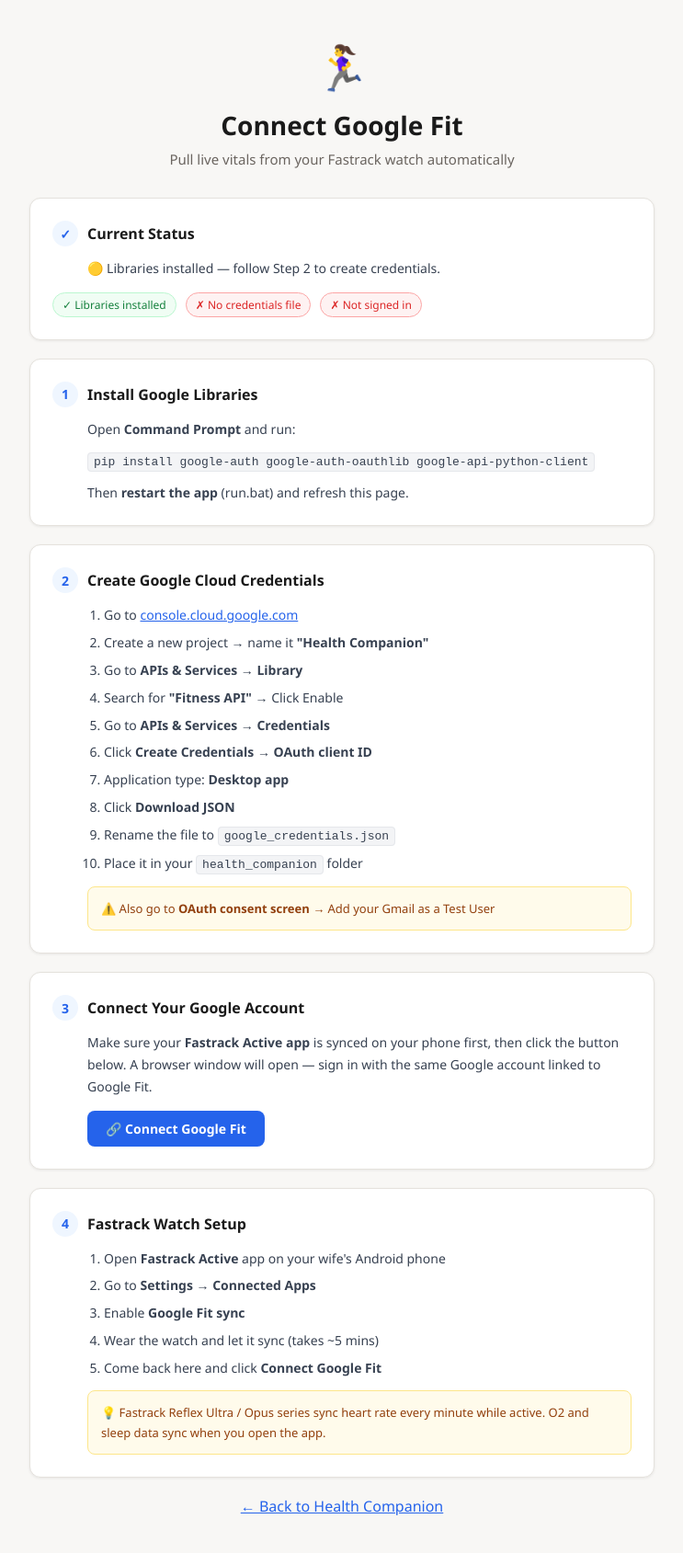
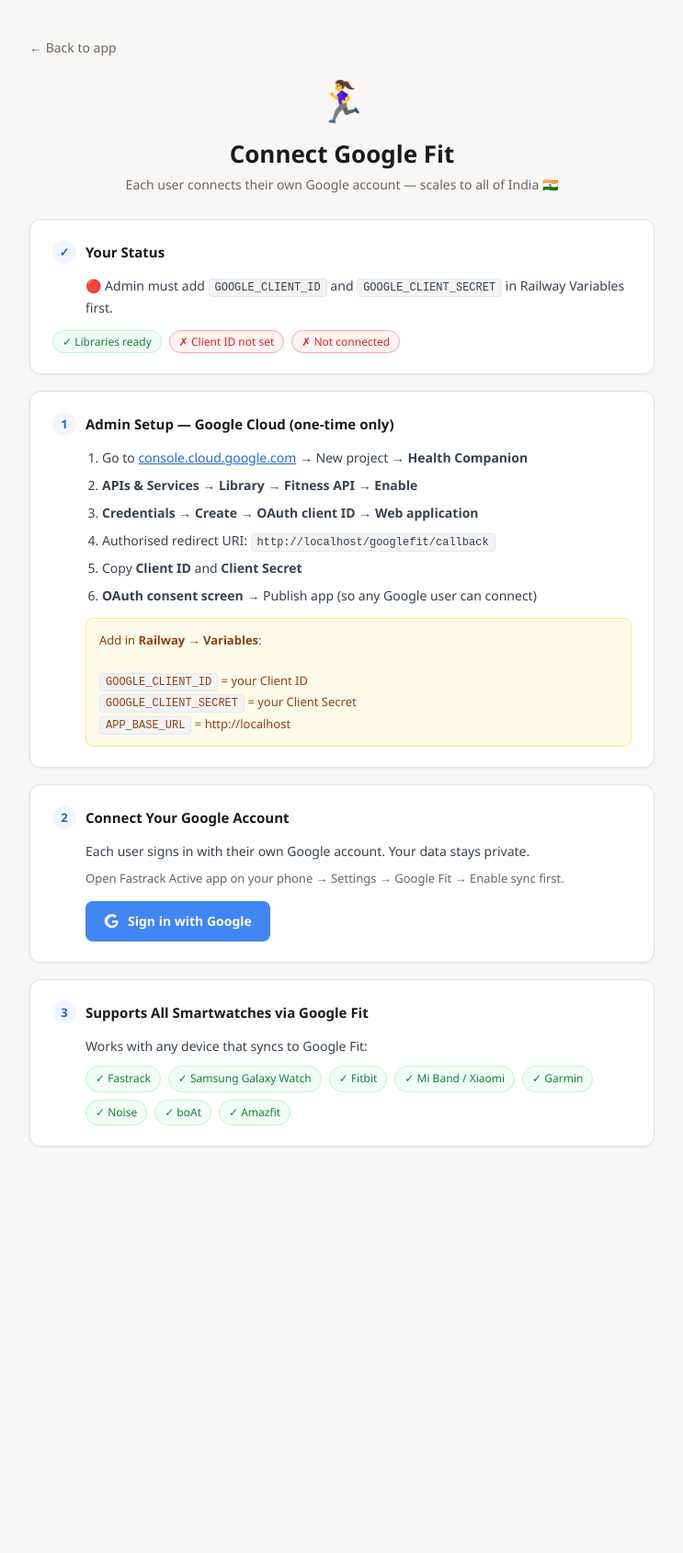
Before and after one commit to prasannakrishnadaddala-beep/health-companion, a Flask app: page /googlefit-setup in a window 1280 px wide. Shown: the whole page at 92% size, without its empty margins (268-1011 px from the left). After the commit the page ends 1247 px from the top, so only its background shows below. Run offline with Flask 3, Linux system fonts and the light colour scheme; the visitor is signed in with stand-in values (Sample User, id 1); data comes from the database, SQL or seed files in the repository; parts of the project's set-up code (start-up, migrations or seed data) failed here and were passed over; some libraries are stand-ins or nearby versions.

Commit message:
Add files via upload

```diff
--- a/templates/googlefit_setup.html
+++ b/templates/googlefit_setup.html
@@ -3,182 +3,156 @@
 <head>
 <meta charset="UTF-8">
 <meta name="viewport" content="width=device-width, initial-scale=1.0">
-<title>Connect Google Fit — Health Companion</title>
+<title>Connect Google Fit</title>
 <style>
 * { box-sizing: border-box; margin: 0; padding: 0; }
 body { font-family: 'Segoe UI', system-ui, sans-serif; background: #f8f7f5; color: #1a1a1a; min-height: 100vh; display: flex; align-items: flex-start; justify-content: center; padding: 40px 16px; }
 .container { max-width: 680px; width: 100%; }
-.header { text-align: center; margin-bottom: 32px; }
-.header h1 { font-size: 28px; font-weight: 700; margin-bottom: 8px; }
-.header p { color: #6b6560; font-size: 15px; }
-.card { background: white; border: 1px solid #e5e2dd; border-radius: 12px; padding: 24px; margin-bottom: 20px; box-shadow: 0 1px 3px rgba(0,0,0,0.07); }
-.step-num { display: inline-flex; align-items: center; justify-content: center; width: 28px; height: 28px; border-radius: 50%; background: #eff6ff; color: #2563eb; font-weight: 700; font-size: 14px; margin-right: 10px; flex-shrink: 0; }
-.step-title { font-size: 16px; font-weight: 600; display: flex; align-items: center; margin-bottom: 12px; }
-.step-body { font-size: 14px; color: #374151; line-height: 1.7; padding-left: 38px; }
-.step-body ol { padding-left: 18px; }
-.step-body li { margin-bottom: 6px; }
-code { background: #f3f4f6; border: 1px solid #e5e7eb; border-radius: 4px; padding: 2px 6px; font-size: 13px; font-family: 'Courier New', monospace; }
-.btn { padding: 10px 20px; border-radius: 8px; border: none; cursor: pointer; font-size: 14px; font-weight: 600; font-family: inherit; transition: all 0.15s; }
-.btn-primary { background: #2563eb; color: white; }
-.btn-primary:hover { background: #1d4ed8; }
-.btn-danger { background: #fee2e2; color: #dc2626; border: 1px solid #fca5a5; }
-.highlight { background: #fffbeb; border: 1px solid #fde68a; border-radius: 8px; padding: 12px 14px; font-size: 13px; color: #92400e; margin-top: 12px; }
-.success-box { background: #f0fdf4; border: 1px solid #bbf7d0; border-radius: 8px; padding: 14px; color: #15803d; font-size: 14px; margin-top: 12px; display: none; }
-.error-box { background: #fef2f2; border: 1px solid #fca5a5; border-radius: 8px; padding: 14px; color: #dc2626; font-size: 14px; margin-top: 12px; display: none; }
-.status-row { display: flex; gap: 10px; align-items: center; flex-wrap: wrap; margin-top: 14px; }
-.tag { display: inline-block; padding: 4px 10px; border-radius: 20px; font-size: 12px; font-weight: 500; }
-.tag-ok { background: #f0fdf4; color: #15803d; border: 1px solid #bbf7d0; }
-.tag-no { background: #fef2f2; color: #dc2626; border: 1px solid #fca5a5; }
-.tag-wait { background: #fffbeb; color: #92400e; border: 1px solid #fde68a; }
-a { color: #2563eb; }
-.divider { height: 1px; background: #e5e2dd; margin: 16px 0; }
+.header { text-align: center; margin-bottom: 28px; }
+h1 { font-size: 26px; font-weight: 700; margin-bottom: 6px; }
+.sub { font-size: 14px; color: #6b6560; }
+.card { background: white; border: 1px solid #e5e2dd; border-radius: 12px; padding: 22px 24px; margin-bottom: 18px; box-shadow: 0 1px 3px rgba(0,0,0,0.06); }
+.step-num { display:inline-flex;align-items:center;justify-content:center;width:26px;height:26px;border-radius:50%;background:#eff6ff;color:#2563eb;font-weight:700;font-size:13px;margin-right:10px;flex-shrink:0; }
+.step-title { font-size:15px;font-weight:600;display:flex;align-items:center;margin-bottom:12px; }
+.step-body { font-size:14px;color:#374151;line-height:1.7;padding-left:36px; }
+.step-body ol { padding-left:18px; }
+.step-body li { margin-bottom:6px; }
+code { background:#f3f4f6;border:1px solid #e5e7eb;border-radius:4px;padding:2px 6px;font-size:12px;font-family:'Courier New',monospace;word-break:break-all; }
+.btn { display:inline-flex;align-items:center;gap:8px;padding:10px 20px;border-radius:8px;border:none;cursor:pointer;font-size:14px;font-weight:600;font-family:inherit;transition:all 0.15s;text-decoration:none; }
+.btn-google { background:#4285f4;color:white; }
+.btn-google:hover { background:#3367d6; }
+.btn-red { background:#fee2e2;color:#dc2626;border:1px solid #fca5a5; }
+.highlight { background:#fffbeb;border:1px solid #fde68a;border-radius:8px;padding:12px 14px;font-size:13px;color:#92400e;margin-top:12px; }
+.success-box { background:#f0fdf4;border:1px solid #bbf7d0;border-radius:10px;padding:20px;text-align:center;margin-bottom:18px; }
+.success-box h2 { color:#15803d;font-size:19px;margin-bottom:6px; }
+.success-box p { color:#166534;font-size:14px; }
+.error-box { background:#fef2f2;border:1px solid #fca5a5;border-radius:8px;padding:14px;margin-bottom:18px;color:#dc2626;font-size:14px; }
+.status-row { display:flex;gap:8px;flex-wrap:wrap;margin-top:12px; }
+.tag { display:inline-block;padding:3px 10px;border-radius:20px;font-size:12px;font-weight:500; }
+.tok { background:#f0fdf4;color:#15803d;border:1px solid #bbf7d0; }
+.tno { background:#fef2f2;color:#dc2626;border:1px solid #fca5a5; }
+a { color:#2563eb; }
+.back { display:inline-flex;align-items:center;gap:5px;color:#6b6560;font-size:14px;text-decoration:none;margin-bottom:18px; }
+.back:hover { color:#1a1a1a; }
 </style>
 </head>
 <body>
 <div class="container">
+  <a class="back" href="/">← Back to app</a>
   <div class="header">
-    <div style="font-size:48px;margin-bottom:12px">🏃‍♀️</div>
+    <div style="font-size:44px;margin-bottom:10px">🏃‍♀️</div>
     <h1>Connect Google Fit</h1>
-    <p>Pull live vitals from your Fastrack watch automatically</p>
+    <p class="sub">Each user connects their own Google account — scales to all of India 🇮🇳</p>
   </div>
 
-  <!-- Status card -->
+  <div id="successBox" class="success-box" style="display:none">
+    <h2>✅ Google Fit Connected!</h2>
+    <p>Your account is linked. Go to Vitals and click <strong>Sync from Watch</strong>.</p>
+    <br><a href="/" class="btn btn-google">Go to Dashboard →</a>
+  </div>
+  <div id="errorBox" class="error-box" style="display:none"></div>
+
   <div class="card">
-    <div class="step-title"><span class="step-num">✓</span> Current Status</div>
-    <div id="statusArea" class="step-body">Checking...</div>
+    <div class="step-title"><span class="step-num">✓</span>Your Status</div>
+    <div id="statusMsg" class="step-body">Checking…</div>
     <div class="status-row">
-      <span id="libsBadge" class="tag tag-wait">Checking libraries…</span>
-      <span id="configBadge" class="tag tag-wait">Checking credentials…</span>
-      <span id="authBadge" class="tag tag-wait">Checking auth…</span>
+      <span id="b1" class="tag tno">…</span>
+      <span id="b2" class="tag tno">…</span>
+      <span id="b3" class="tag tno">…</span>
     </div>
   </div>
 
-  <!-- Step 1 -->
   <div class="card">
-    <div class="step-title"><span class="step-num">1</span> Install Google Libraries</div>
+    <div class="step-title"><span class="step-num">1</span>Admin Setup — Google Cloud (one-time only)</div>
     <div class="step-body">
-      <p>Open <strong>Command Prompt</strong> and run:</p>
-      <p style="margin:10px 0"><code>pip install google-auth google-auth-oauthlib google-api-python-client</code></p>
-      <p>Then <strong>restart the app</strong> (run.bat) and refresh this page.</p>
+      <ol>
+        <li>Go to <a href="https://console.cloud.google.com" target="_blank">console.cloud.google.com</a> → New project → <strong>Health Companion</strong></li>
+        <li><strong>APIs & Services → Library → Fitness API → Enable</strong></li>
+        <li><strong>Credentials → Create → OAuth client ID → Web application</strong></li>
+        <li>Authorised redirect URI: <code id="redirectUri">loading…</code></li>
+        <li>Copy <strong>Client ID</strong> and <strong>Client Secret</strong></li>
+        <li><strong>OAuth consent screen</strong> → Publish app (so any Google user can connect)</li>
+      </ol>
+      <div class="highlight">
+        Add in <strong>Railway → Variables</strong>:<br><br>
+        <code>GOOGLE_CLIENT_ID</code> = your Client ID<br>
+        <code>GOOGLE_CLIENT_SECRET</code> = your Client Secret<br>
+        <code>APP_BASE_URL</code> = <span id="baseUrlShow">loading…</span>
+      </div>
     </div>
   </div>
 
-  <!-- Step 2 -->
   <div class="card">
-    <div class="step-title"><span class="step-num">2</span> Create Google Cloud Credentials</div>
+    <div class="step-title"><span class="step-num">2</span>Connect Your Google Account</div>
     <div class="step-body">
-      <ol>
-        <li>Go to <a href="https://console.cloud.google.com/" target="_blank">console.cloud.google.com</a></li>
-        <li>Create a new project → name it <strong>"Health Companion"</strong></li>
-        <li>Go to <strong>APIs & Services → Library</strong></li>
-        <li>Search for <strong>"Fitness API"</strong> → Click Enable</li>
-        <li>Go to <strong>APIs & Services → Credentials</strong></li>
-        <li>Click <strong>Create Credentials → OAuth client ID</strong></li>
-        <li>Application type: <strong>Desktop app</strong></li>
-        <li>Click <strong>Download JSON</strong></li>
-        <li>Rename the file to <code>google_credentials.json</code></li>
-        <li>Place it in your <code>health_companion</code> folder</li>
-      </ol>
-      <div class="highlight">⚠️ Also go to <strong>OAuth consent screen</strong> → Add your Gmail as a Test User</div>
+      <p>Each user signs in with their own Google account. Your data stays private.</p>
+      <p style="margin-top:6px;font-size:13px;color:#6b6560">Open Fastrack Active app on your phone → Settings → Google Fit → Enable sync first.</p>
+      <div style="margin-top:14px;display:flex;gap:10px;flex-wrap:wrap;align-items:center">
+        <a id="connectBtn" href="/googlefit/connect" class="btn btn-google">
+          <svg width="18" height="18" viewBox="0 0 24 24" fill="white"><path d="M12 11h8.533c.044.385.067.78.067 1.184 0 5.394-3.62 9.216-8.6 9.216C5.372 21.4 1 17.028 1 11.6S5.372 1.8 12 1.8c2.7 0 4.96.9 6.733 2.4l-2.7 2.6C14.9 5.7 13.55 5.2 12 5.2c-3.533 0-6.4 2.933-6.4 6.4s2.867 6.4 6.4 6.4c3.067 0 5.2-1.733 5.733-4H12v-3z"/></svg>
+          Sign in with Google
+        </a>
+        <button id="disconnectBtn" class="btn btn-red" onclick="disconnect()" style="display:none">Disconnect</button>
+      </div>
     </div>
   </div>
 
-  <!-- Step 3 -->
   <div class="card">
-    <div class="step-title"><span class="step-num">3</span> Connect Your Google Account</div>
+    <div class="step-title"><span class="step-num">3</span>Supports All Smartwatches via Google Fit</div>
     <div class="step-body">
-      <p>Make sure your <strong>Fastrack Active app</strong> is synced on your phone first, then click the button below. A browser window will open — sign in with the same Google account linked to Google Fit.</p>
-      <div style="margin-top:14px;display:flex;gap:10px;align-items:center;flex-wrap:wrap">
-        <button class="btn btn-primary" onclick="connectGoogleFit()" id="connectBtn">🔗 Connect Google Fit</button>
-        <button class="btn btn-danger" onclick="disconnectGoogleFit()" id="disconnectBtn" style="display:none">Disconnect</button>
-      </div>
-      <div id="connectSuccess" class="success-box">✅ Connected! Go back to the <a href="/">Health Companion app</a> and click the Sync button on the Vitals page.</div>
-      <div id="connectError" class="error-box"></div>
+      Works with any device that syncs to Google Fit:<br>
+      <span style="display:flex;flex-wrap:wrap;gap:8px;margin-top:10px">
+        <span class="tag tok">✓ Fastrack</span>
+        <span class="tag tok">✓ Samsung Galaxy Watch</span>
+        <span class="tag tok">✓ Fitbit</span>
+        <span class="tag tok">✓ Mi Band / Xiaomi</span>
+        <span class="tag tok">✓ Garmin</span>
+        <span class="tag tok">✓ Noise</span>
+        <span class="tag tok">✓ boAt</span>
+        <span class="tag tok">✓ Amazfit</span>
+      </span>
     </div>
-  </div>
-
-  <!-- Step 4 -->
-  <div class="card">
-    <div class="step-title"><span class="step-num">4</span> Fastrack Watch Setup</div>
-    <div class="step-body">
-      <ol>
-        <li>Open <strong>Fastrack Active</strong> app on your wife's Android phone</li>
-        <li>Go to <strong>Settings → Connected Apps</strong></li>
-        <li>Enable <strong>Google Fit sync</strong></li>
-        <li>Wear the watch and let it sync (takes ~5 mins)</li>
-        <li>Come back here and click <strong>Connect Google Fit</strong></li>
-      </ol>
-      <div class="highlight">💡 Fastrack Reflex Ultra / Opus series sync heart rate every minute while active. O2 and sleep data sync when you open the app.</div>
-    </div>
-  </div>
-
-  <div style="text-align:center;margin-top:16px">
-    <a href="/">← Back to Health Companion</a>
   </div>
 </div>
 
 <script>
+const params = new URLSearchParams(window.location.search);
+if (params.get('success') === '1') document.getElementById('successBox').style.display = 'block';
+if (params.get('error')) {
+  const m = {'not_configured':'Admin needs to add GOOGLE_CLIENT_ID and GOOGLE_CLIENT_SECRET in Railway Variables first.','access_denied':'Sign-in cancelled. Please try again.','exchange_failed':'Sign-in failed. Please try again.'};
+  const eb = document.getElementById('errorBox');
+  eb.textContent = '❌ ' + (m[params.get('error')] || 'Error: ' + params.get('error'));
+  eb.style.display = 'block';
+}
+
+const base = window.location.origin;
+document.getElementById('redirectUri').textContent = base + '/googlefit/callback';
+document.getElementById('baseUrlShow').textContent = base;
+
 async function checkStatus() {
-  try {
-    const res = await fetch('/api/googlefit/status');
-    const d = await res.json();
-
-    document.getElementById('libsBadge').textContent = d.libs_available ? '✓ Libraries installed' : '✗ Libraries missing';
-    document.getElementById('libsBadge').className = 'tag ' + (d.libs_available ? 'tag-ok' : 'tag-no');
-
-    document.getElementById('configBadge').textContent = d.configured ? '✓ Credentials found' : '✗ No credentials file';
-    document.getElementById('configBadge').className = 'tag ' + (d.configured ? 'tag-ok' : 'tag-no');
-
-    document.getElementById('authBadge').textContent = d.authenticated ? '✓ Signed in' : '✗ Not signed in';
-    document.getElementById('authBadge').className = 'tag ' + (d.authenticated ? 'tag-ok' : 'tag-no');
-
-    const statusMsg = d.authenticated
-      ? '🟢 <strong>All set!</strong> Google Fit is connected. Go back to the app and use the Sync button.'
-      : d.configured
-        ? '🟡 Credentials found — click "Connect Google Fit" below to sign in.'
-        : d.libs_available
-          ? '🟡 Libraries installed — follow Step 2 to create credentials.'
-          : '🔴 Start with Step 1 to install the Google libraries.';
-    document.getElementById('statusArea').innerHTML = statusMsg;
-
-    if (d.authenticated) {
-      document.getElementById('connectBtn').style.display = 'none';
-      document.getElementById('disconnectBtn').style.display = 'inline-block';
-    }
-  } catch(e) {
-    document.getElementById('statusArea').textContent = 'Could not reach server.';
+  const res = await fetch('/api/googlefit/status');
+  const d = await res.json();
+  document.getElementById('b1').textContent = d.libs_available ? '✓ Libraries ready' : '✗ Libraries missing';
+  document.getElementById('b1').className = 'tag ' + (d.libs_available ? 'tok' : 'tno');
+  document.getElementById('b2').textContent = d.configured ? '✓ Google app configured' : '✗ Client ID not set';
+  document.getElementById('b2').className = 'tag ' + (d.configured ? 'tok' : 'tno');
+  document.getElementById('b3').textContent = d.authenticated ? '✓ Your account connected' : '✗ Not connected';
+  document.getElementById('b3').className = 'tag ' + (d.authenticated ? 'tok' : 'tno');
+  if (d.authenticated) {
+    document.getElementById('statusMsg').innerHTML = '🟢 <strong>All good!</strong> Your Google Fit is connected. Go to Vitals → Sync from Watch.';
+    document.getElementById('connectBtn').style.display = 'none';
+    document.getElementById('disconnectBtn').style.display = 'inline-flex';
+  } else if (!d.configured) {
+    document.getElementById('statusMsg').innerHTML = '🔴 Admin must add <code>GOOGLE_CLIENT_ID</code> and <code>GOOGLE_CLIENT_SECRET</code> in Railway Variables first.';
+  } else {
+    document.getElementById('statusMsg').innerHTML = '🟡 Ready — click <strong>Sign in with Google</strong> to connect your account.';
   }
 }
 
-async function connectGoogleFit() {
-  const btn = document.getElementById('connectBtn');
-  btn.textContent = '⏳ Opening browser…';
-  btn.disabled = true;
-  document.getElementById('connectError').style.display = 'none';
-  try {
-    const res = await fetch('/api/googlefit/connect', {method:'POST'});
-    const d = await res.json();
-    if (d.success) {
-      document.getElementById('connectSuccess').style.display = 'block';
-      checkStatus();
-    } else {
-      document.getElementById('connectError').textContent = '❌ ' + d.message;
-      document.getElementById('connectError').style.display = 'block';
-    }
-  } catch(e) {
-    document.getElementById('connectError').textContent = '❌ Connection failed: ' + e.message;
-    document.getElementById('connectError').style.display = 'block';
-  }
-  btn.textContent = '🔗 Connect Google Fit';
-  btn.disabled = false;
-}
-
-async function disconnectGoogleFit() {
+async function disconnect() {
   if (!confirm('Disconnect Google Fit?')) return;
   await fetch('/api/googlefit/disconnect', {method:'POST'});
-  checkStatus();
-  document.getElementById('connectBtn').style.display = 'inline-block';
-  document.getElementById('disconnectBtn').style.display = 'none';
+  location.reload();
 }
 
 checkStatus();
```
